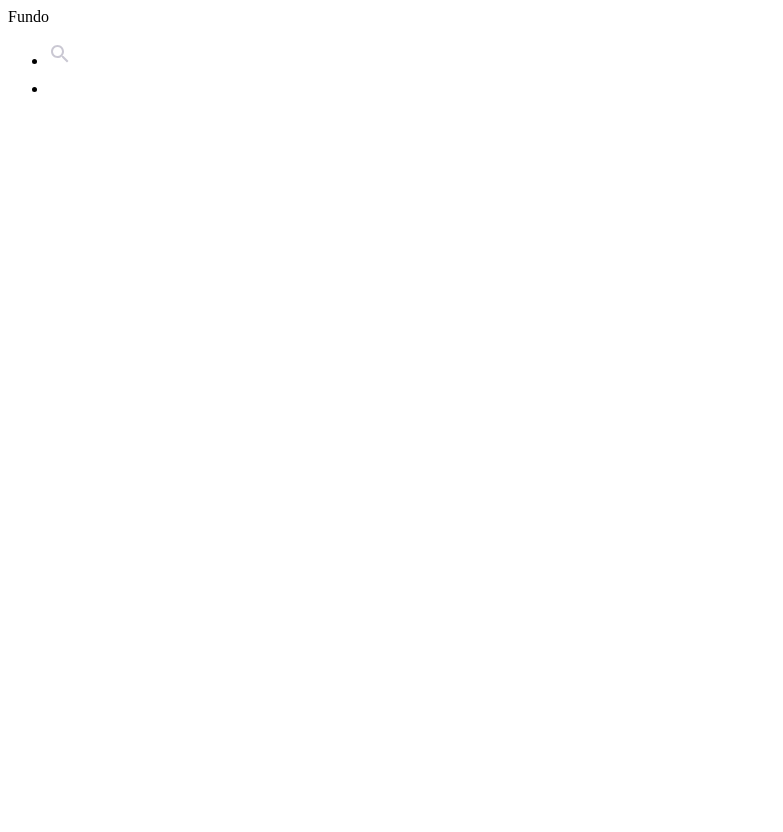
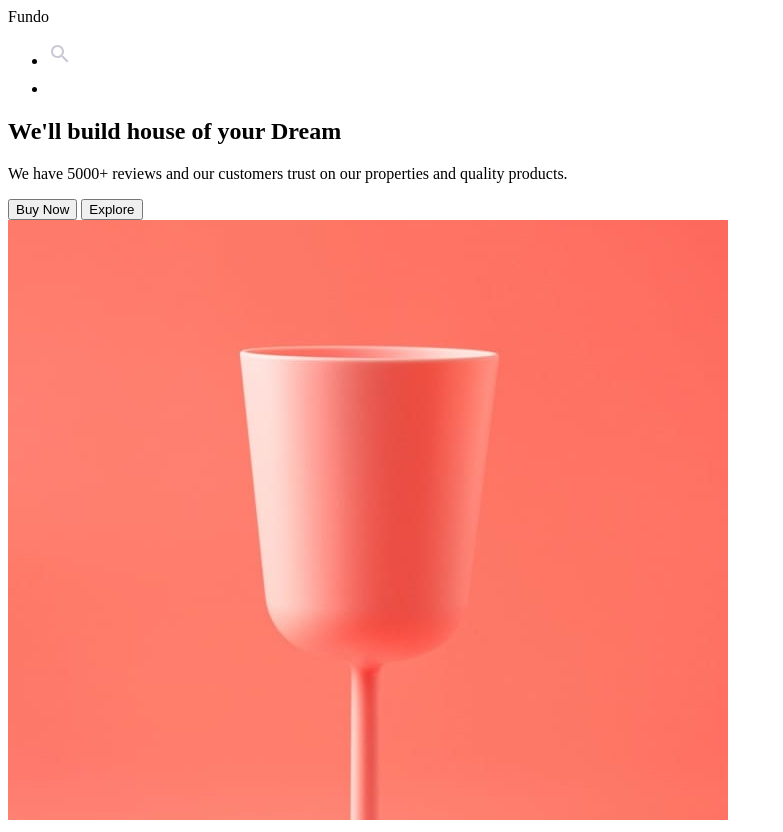
Before and after one commit to huzitaiwo/fundo-homepage, a plain HTML site: page index.html in a window 1280 px wide. Shown: the whole page, without its empty margins (0-783 px from the left). Before the commit the page ends 800 px from the top, so only its background shows below. Drawn offline with Linux system fonts and the light colour scheme.

Commit message:
populated content for the introduction section

```diff
--- a/index.html
+++ b/index.html
@@ -14,5 +14,18 @@
             <li><img src="./icons/stats.svg" alt=""></li>
         </ul>
     </nav>
+    <main>
+        <section class="introduction">
+            <div class="introduction__content">
+                <h1>We'll build house of your Dream</h1>
+                <p>We have 5000+ reviews and our customers trust on our properties and quality products.</p>
+                <div class="introduction__content-action">
+                    <button class="btn dark">Buy Now</button>
+                    <button class="btn">Explore</button>
+                </div>
+            </div>
+            <img src="./images/image-stand-out.jpg" alt="">
+        </section>
+    </main>
 </body>
 </html>
```
Also changed, not shown: images/image-photography.jpg (added), images/image-stand-out.jpg (added).
